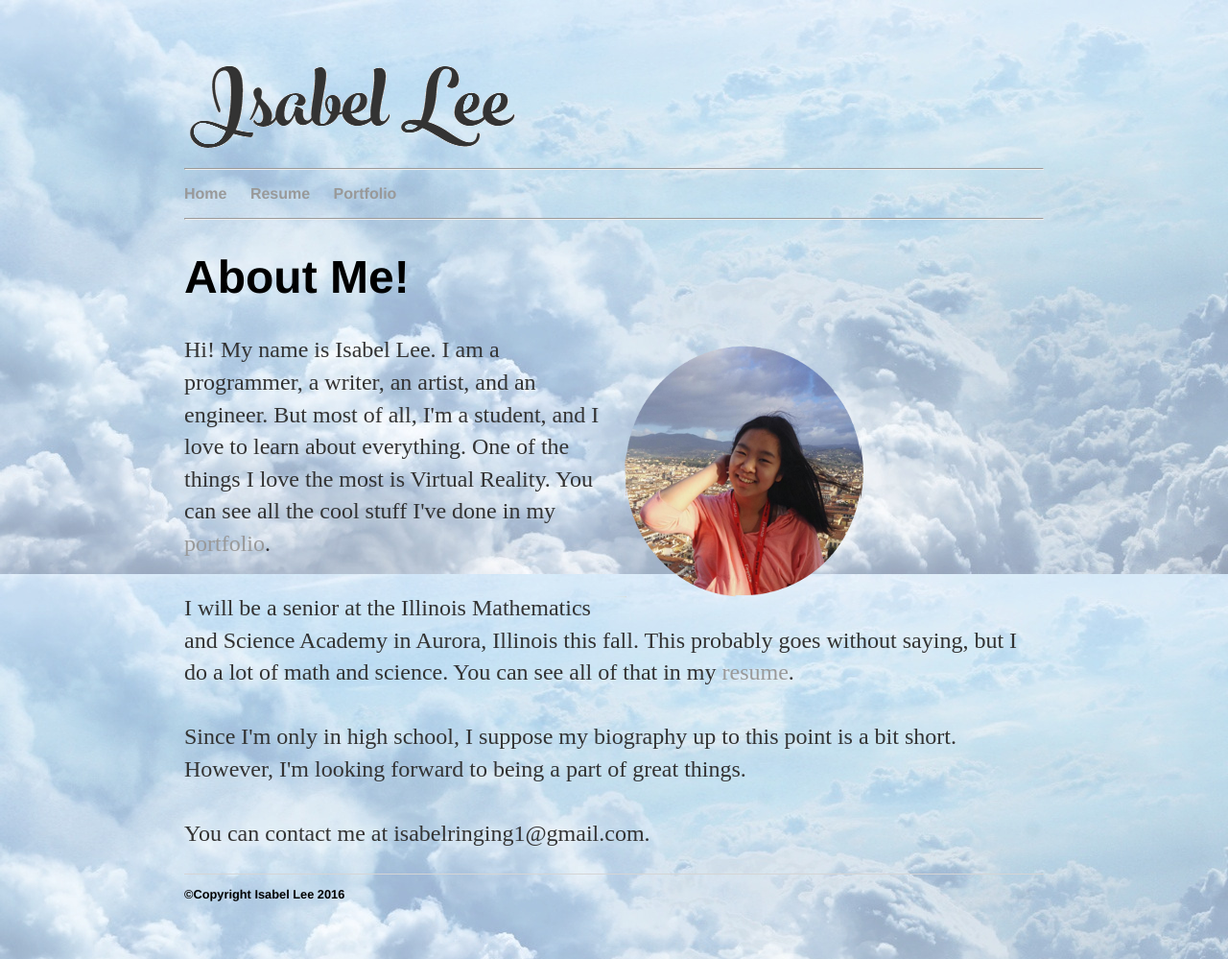
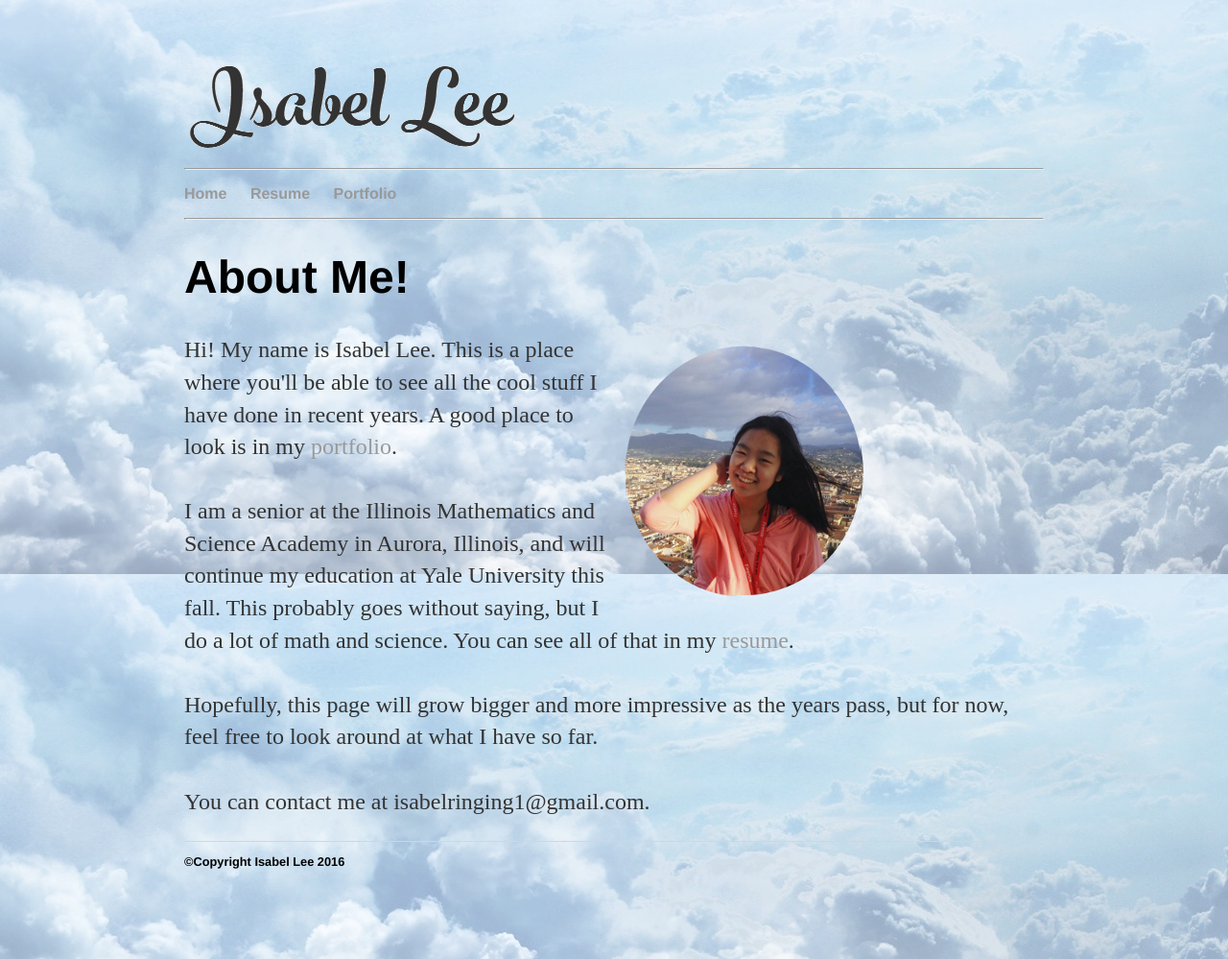
Before and after one commit to isabelringing1/old_website, a Jekyll site: the page built from index.html, in a window 1280 px wide. Shown: the whole page at 96% size. Built offline with Jekyll 4.4.1, drawn with Linux system fonts in a browser that asks for light colours.

Commit message:
Update index.html

```diff
--- a/index.html
+++ b/index.html
@@ -8,11 +8,11 @@ title: Isabel Lee
 	</div>
 
 	<img src="Me2.png" alt="Isabel Lee" style="float:right;width:450px;height:292px;">
-	<p>Hi! My name is Isabel Lee. I am a programmer, a writer, an artist, and an engineer. But most of all, I'm a student, and I love to learn about everything. One of the things I love the most is Virtual Reality. You can see all the cool stuff I've done in my <a href="/portfolio">portfolio</a>.
+	<p>Hi! My name is Isabel Lee. This is a place where you'll be able to see all the cool stuff I have done in recent years. A good place to look is in my <a href="/portfolio">portfolio</a>.
 	<br><br>
-	I will be a senior at the Illinois Mathematics and Science Academy in Aurora, Illinois this fall. This probably goes without saying, but I do a lot of math and science. You can see all of that in my <a href="/resume">resume</a>.
+	I am a senior at the Illinois Mathematics and Science Academy in Aurora, Illinois, and will continue my education at Yale University this fall. This probably goes without saying, but I do a lot of math and science. You can see all of that in my <a href="/resume">resume</a>.
 	<br><br>
-	Since I'm only in high school, I suppose my biography up to this point is a bit short. However, I'm looking forward to being a part of great things.
+	Hopefully, this page will grow bigger and more impressive as the years pass, but for now, feel free to look around at what I have so far.
 	<br><br>
 	You can contact me at isabelringing1@gmail.com.</p>
 
```
